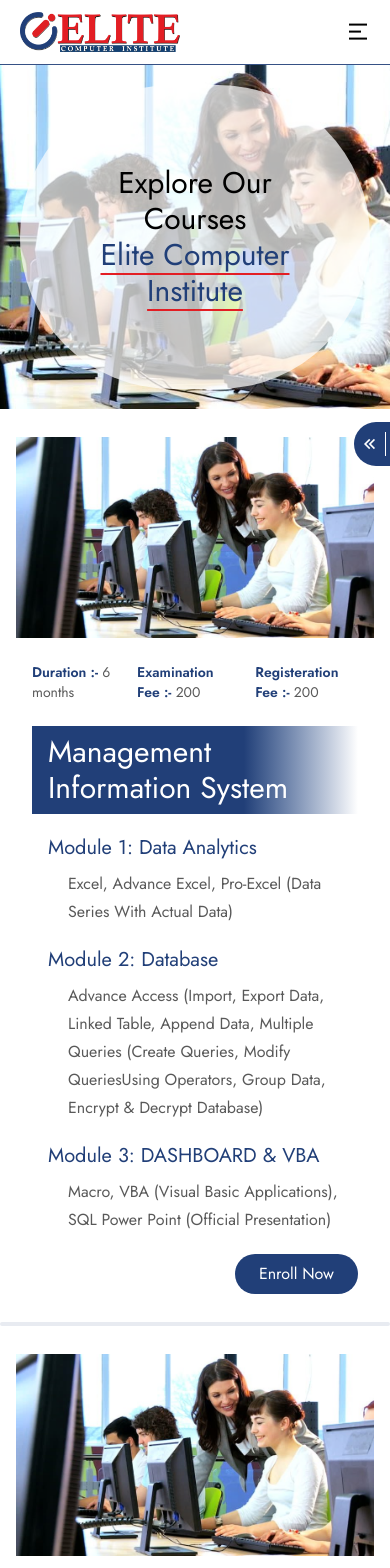
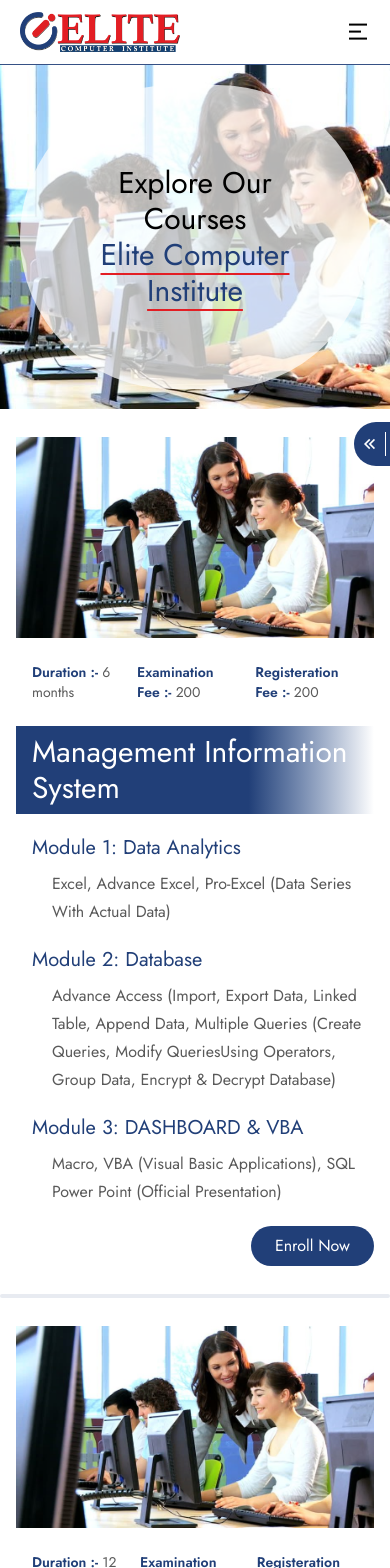
Before and after one commit to Nipul2005/elitInstitute, a React (Vite) app: page /courses in a window 390 px wide. Shown: the top 1568 px of the page. Built offline with nearby package versions, Linux system fonts and the light colour scheme; a web font is replaced by a local one.

Commit message:
liottle one

```diff
--- a/src/design/CourseDesign.jsx
+++ b/src/design/CourseDesign.jsx
@@ -37,7 +37,7 @@ function CourseDesign({ module, change }) {
           </p>
         </span>
       </div>
-      <div className="flex-1 w-full sm:p-0 px-4">
+      <div className="flex-1 w-full sm:p-0">
         <Heading text={module.fullName} />
         <div className="w-full flex flex-col justify-start items-start gap-y-5 pl-4">
           {module.modules.map((module, idx) => (
```
